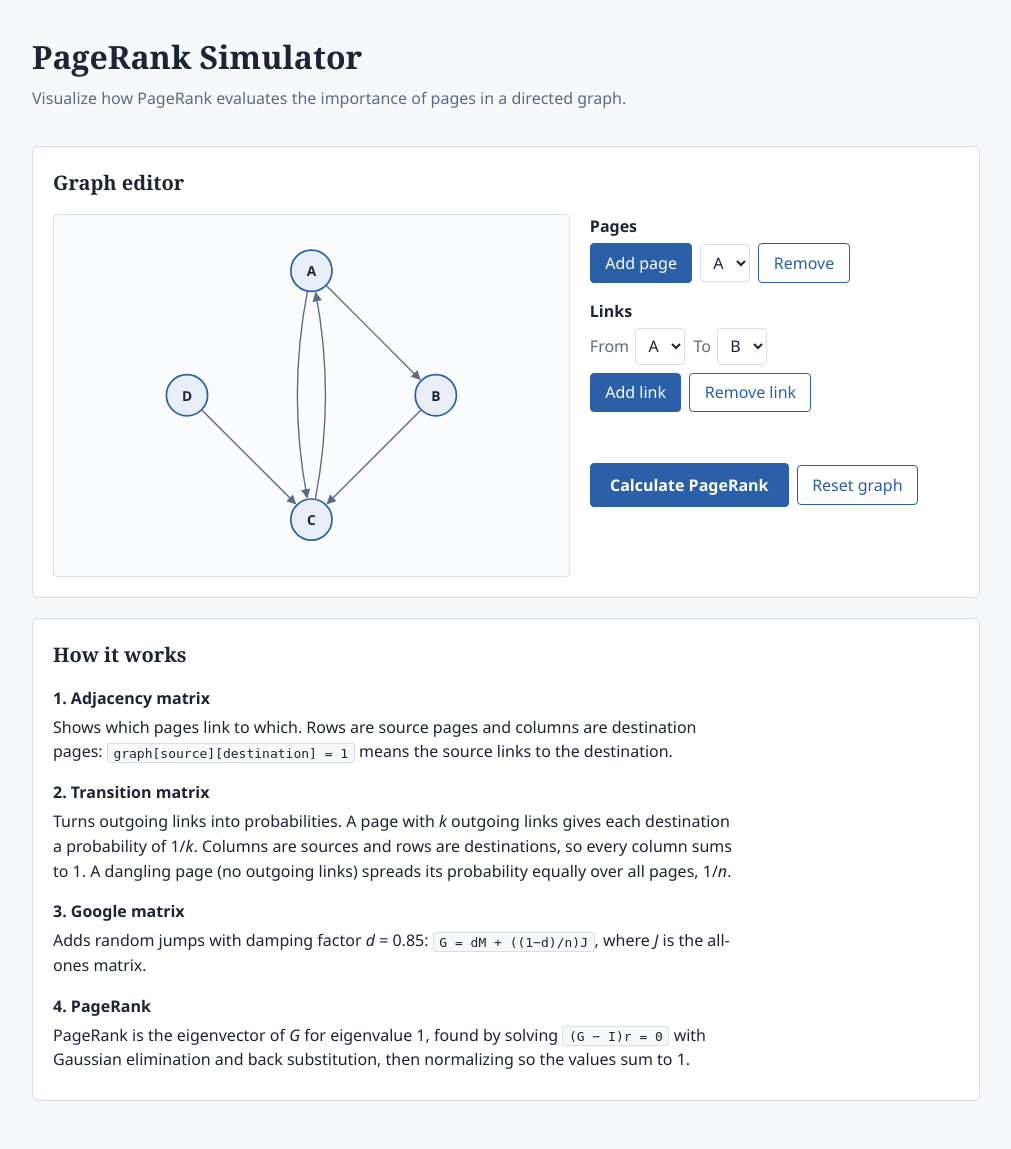
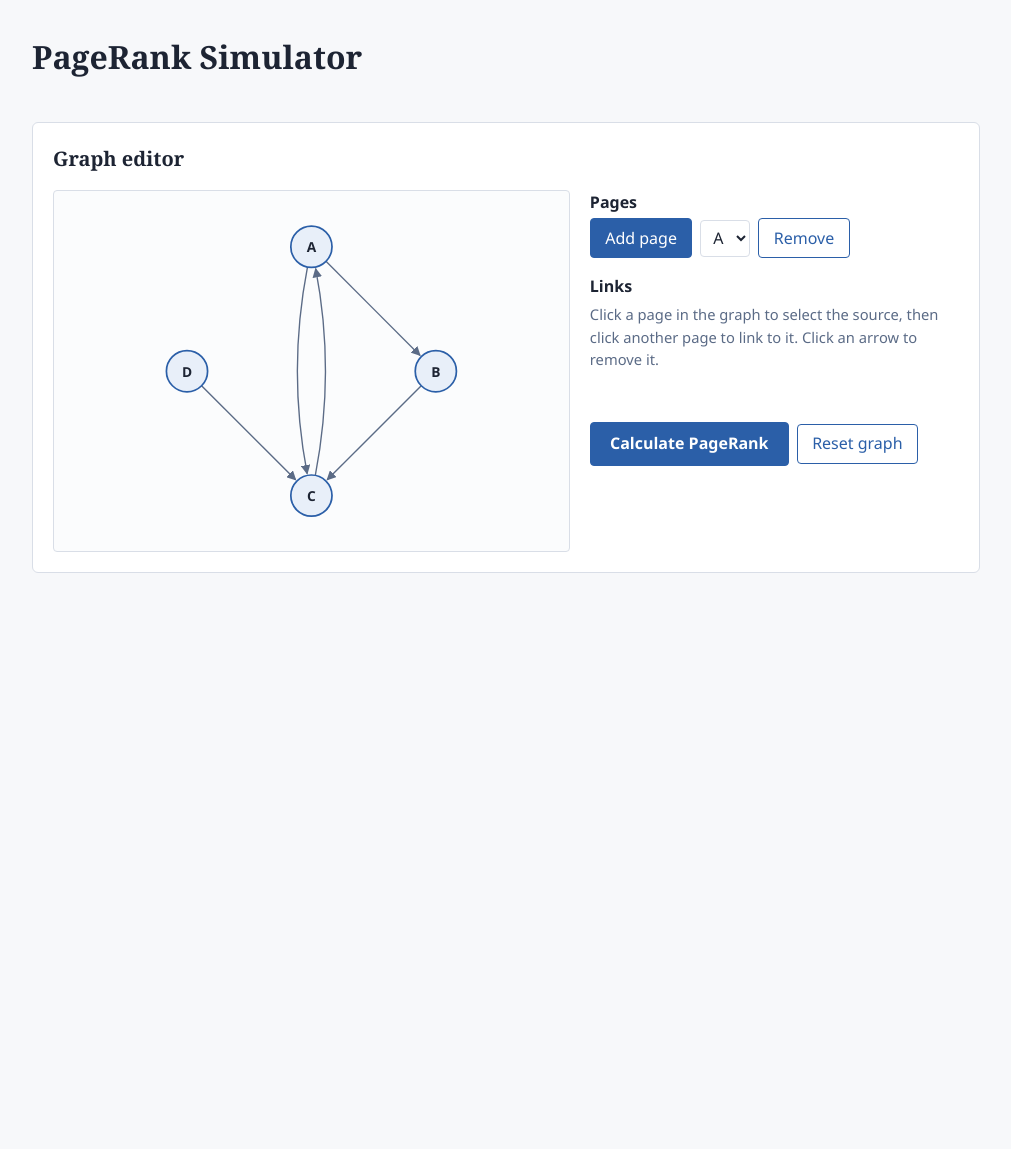
Before and after one commit to PrathamSGowda/PageRank, a Flask app: page / in a window 1280 px wide. Shown: the whole page, without its empty margins (134-1145 px from the left). After the commit the page ends 573 px from the top, so only its background shows below. Run offline with Flask 3, Linux system fonts and the light colour scheme.

Commit message:
Update PageRank simulator UI

```diff
--- a/requirements.txt
+++ b/requirements.txt
@@ -1 +1,2 @@
 numpy==2.5.2
+flask
--- a/static/script.js
+++ b/static/script.js
@@ -7,6 +7,7 @@ let graph = [];
 let nextId = 0;          // used to generate new page names
 let result = null;       // last response from Flask (null when graph changed since)
 let activeTab = "adjacency";
+let selected = null;     // index of the node chosen as link source (null = none)
 
 const $ = (id) => document.getElementById(id);
 const SVG_NS = "http://www.w3.org/2000/svg";
@@ -18,6 +19,7 @@ function makeLabel(i) {
 
 function resetGraph() {
   labels = []; graph = []; nextId = 0; result = null;
+  selected = null;
   for (let i = 0; i < 4; i++) addPage(true);
   // small starting example: A->B, A->C, B->C, C->A, D->C
   [[0, 1], [0, 2], [1, 2], [2, 0], [3, 2]].forEach(([s, d]) => (graph[s][d] = 1));
@@ -44,12 +46,32 @@ function removePage() {
   showMessage("");
 }
 
-function addLink() { changeLink(1); }
-function removeLink() { changeLink(0); }
+// Node click: first click = source, second click = destination (order sets direction)
+function selectNode(i) {
+  if (selected === null) {
+    selected = i;
+    updateSelection();
+    return showMessage(`Source ${labels[i]} selected. Now click the destination page.`);
+  }
+  const from = selected;
+  selected = null;
+  changeLink(1, from, i);
+  updateSelection();   // clears the highlight (also needed when changeLink only shows an error)
+}
 
-function changeLink(value) {
-  const from = Number($("fromSelect").value);
-  const to = Number($("toSelect").value);
+// Clicking an edge in the graph removes that link
+function removeEdge(from, to) {
+  graph[from][to] = 0;
+  result = null;
+  refresh();
+  showMessage(`Removed link ${labels[from]} \u2192 ${labels[to]}.`);
+}
+
+function updateSelection() {
+  [...$("nodes").children].forEach((g, i) => g.classList.toggle("selected", i === selected));
+}
+
+function changeLink(value, from, to) {
   if (labels.length === 0 || Number.isNaN(from) || Number.isNaN(to)) return showMessage("Add pages first.", true);
   if (from === to) return showMessage("A page cannot link to itself here. Pick two different pages.", true);
   if (graph[from][to] === value) {
@@ -76,8 +98,7 @@ function fillSelect(select, keepIndex) {
 }
 
 function refresh() {
-  fillSelect($("fromSelect"), 0);
-  fillSelect($("toSelect"), 1);
+  selected = null;
   fillSelect($("removePageSelect"), 0);
   drawGraph();
   if (!result) $("results").hidden = true;
@@ -115,10 +136,21 @@ function drawGraph() {
       // Start/end on the circle borders (aim toward the control point)
       const start = edgePoint(a, { x: mx, y: my }, radiusOf(s));
       const end = edgePoint(b, { x: mx, y: my }, radiusOf(d) + 2);
+      const d_attr = `M${start.x},${start.y} Q${mx},${my} ${end.x},${end.y}`;
+      const wrap = document.createElementNS(SVG_NS, "g");
+      wrap.setAttribute("class", "edge-wrap");
       const path = document.createElementNS(SVG_NS, "path");
       path.setAttribute("class", "edge");
-      path.setAttribute("d", `M${start.x},${start.y} Q${mx},${my} ${end.x},${end.y}`);
-      edges.appendChild(path);
+      path.setAttribute("d", d_attr);
+      // wider invisible path so the thin line is easy to click
+      const hit = document.createElementNS(SVG_NS, "path");
+      hit.setAttribute("class", "edge-hit");
+      hit.setAttribute("d", d_attr);
+      hit.innerHTML = `<title>Click to remove ${labels[s]} \u2192 ${labels[d]}</title>`;
+      hit.addEventListener("click", () => removeEdge(s, d));
+      wrap.appendChild(path);
+      wrap.appendChild(hit);
+      edges.appendChild(wrap);
     }
   }
 
@@ -127,8 +159,10 @@ function drawGraph() {
     g.setAttribute("class", "node");
     g.innerHTML = `<circle cx="${pos[i].x}" cy="${pos[i].y}" r="${radiusOf(i)}"></circle>
                    <text x="${pos[i].x}" y="${pos[i].y}">${label}</text>`;
+    g.addEventListener("click", () => selectNode(i));
     nodes.appendChild(g);
   });
+  updateSelection();
 }
 
 // Point on the circle around `center` in the direction of `toward`
@@ -219,8 +253,6 @@ document.querySelectorAll(".tab").forEach((btn) =>
 );
 $("addPage").addEventListener("click", () => addPage(false));
 $("removePage").addEventListener("click", removePage);
-$("addLink").addEventListener("click", addLink);
-$("removeLink").addEventListener("click", removeLink);
 $("calculate").addEventListener("click", calculate);
 $("reset").addEventListener("click", resetGraph);
 
--- a/static/style.css
+++ b/static/style.css
@@ -47,9 +47,12 @@ button:focus-visible, select:focus-visible { outline: 2px solid var(--accent); o
 /* SVG graph */
 .node circle { fill: var(--accent-soft); stroke: var(--accent); stroke-width: 2; transition: r .3s; }
 .node text { text-anchor: middle; dominant-baseline: central; font-weight: 600; fill: var(--ink); pointer-events: none; }
-.node { animation: pop .25s ease-out; }
+.node { animation: pop .25s ease-out; cursor: pointer; }
+.node.selected circle { fill: #cfe0f6; stroke-width: 4; }
 @keyframes pop { from { opacity: 0; } to { opacity: 1; } }
 .edge { stroke: var(--muted); stroke-width: 1.6; fill: none; marker-end: url(#arrow); }
+.edge-hit { stroke: transparent; stroke-width: 14; fill: none; cursor: pointer; pointer-events: stroke; }
+.edge-wrap:hover .edge { stroke: var(--error); }
 
 /* Pipeline */
 .pipeline { display: flex; flex-wrap: wrap; gap: .5rem; list-style: none; margin: 0; padding: 0; }
--- a/templates/index.html
+++ b/templates/index.html
@@ -1,15 +1,16 @@
 <!DOCTYPE html>
 <html lang="en">
+
 <head>
   <meta charset="UTF-8">
   <meta name="viewport" content="width=device-width, initial-scale=1">
   <title>PageRank Simulator</title>
   <link rel="stylesheet" href="{{ url_for('static', filename='style.css') }}">
 </head>
+
 <body>
   <header class="site-header">
     <h1>PageRank Simulator</h1>
-    <p>Visualize how PageRank evaluates the importance of pages in a directed graph.</p>
   </header>
 
   <main>
@@ -19,8 +20,9 @@
       <div class="editor-grid">
         <svg id="graph" viewBox="0 0 600 420" role="img" aria-label="Directed graph of pages">
           <defs>
-            <marker id="arrow" viewBox="0 0 10 10" refX="9" refY="5" markerWidth="7" markerHeight="7" orient="auto-start-reverse">
-              <path d="M0,0 L10,5 L0,10 z" fill="#5b6b86"/>
+            <marker id="arrow" viewBox="0 0 10 10" refX="9" refY="5" markerWidth="7" markerHeight="7"
+              orient="auto-start-reverse">
+              <path d="M0,0 L10,5 L0,10 z" fill="#5b6b86" />
             </marker>
           </defs>
           <g id="edges"></g>
@@ -39,14 +41,8 @@
 
           <div class="control-group">
             <h3>Links</h3>
-            <div class="row">
-              <label>From <select id="fromSelect"></select></label>
-              <label>To <select id="toSelect"></select></label>
-            </div>
-            <div class="row">
-              <button id="addLink" type="button">Add link</button>
-              <button id="removeLink" type="button" class="secondary">Remove link</button>
-            </div>
+            <p class="note">Click a page in the graph to select the source, then click another page to link to it. Click
+              an arrow to remove it.</p>
           </div>
 
           <p id="message" class="message" role="status"></p>
@@ -87,27 +83,21 @@
         <h2>PageRank results</h2>
         <div class="table-wrap">
           <table class="results-table">
-            <thead><tr><th>Rank</th><th>Page</th><th>PageRank</th><th>Percentage</th><th></th></tr></thead>
+            <thead>
+              <tr>
+                <th>Rank</th>
+                <th>Page</th>
+                <th>PageRank</th>
+                <th>Percentage</th>
+                <th></th>
+              </tr>
+            </thead>
             <tbody id="resultsBody"></tbody>
           </table>
         </div>
       </section>
     </div>
-
-    <!-- Explanation -->
-    <section class="card explain">
-      <h2>How it works</h2>
-      <h3>1. Adjacency matrix</h3>
-      <p>Shows which pages link to which. Rows are source pages and columns are destination pages: <code>graph[source][destination] = 1</code> means the source links to the destination.</p>
-      <h3>2. Transition matrix</h3>
-      <p>Turns outgoing links into probabilities. A page with <em>k</em> outgoing links gives each destination a probability of 1/<em>k</em>. Columns are sources and rows are destinations, so every column sums to 1. A dangling page (no outgoing links) spreads its probability equally over all pages, 1/<em>n</em>.</p>
-      <h3>3. Google matrix</h3>
-      <p>Adds random jumps with damping factor <em>d</em> = 0.85: <code>G = dM + ((1−d)/n)J</code>, where <em>J</em> is the all-ones matrix.</p>
-      <h3>4. PageRank</h3>
-      <p>PageRank is the eigenvector of <em>G</em> for eigenvalue 1, found by solving <code>(G − I)r = 0</code> with Gaussian elimination and back substitution, then normalizing so the values sum to 1.</p>
-    </section>
   </main>
 
   <script src="{{ url_for('static', filename='script.js') }}"></script>
 </body>
-</html>
```
